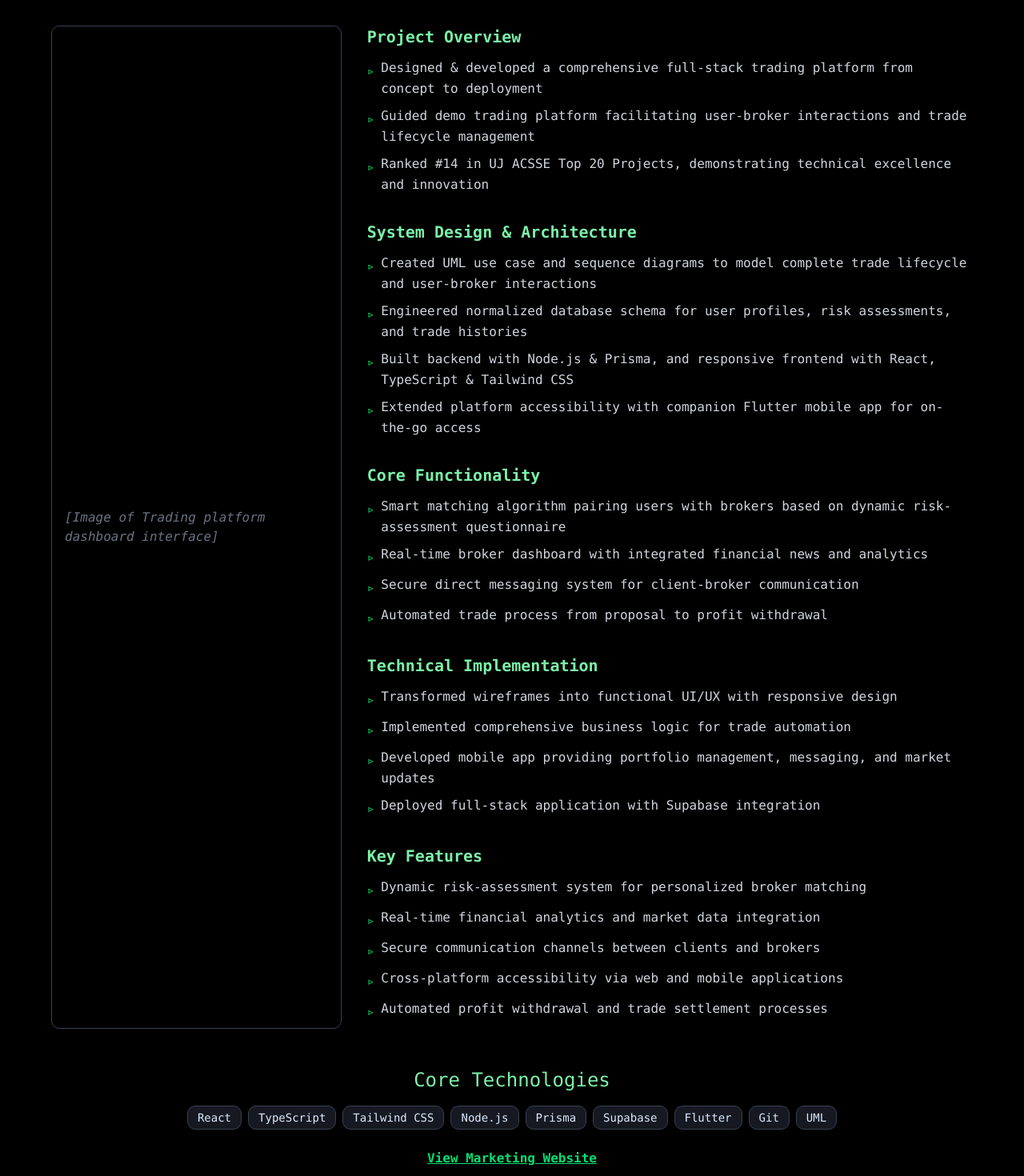
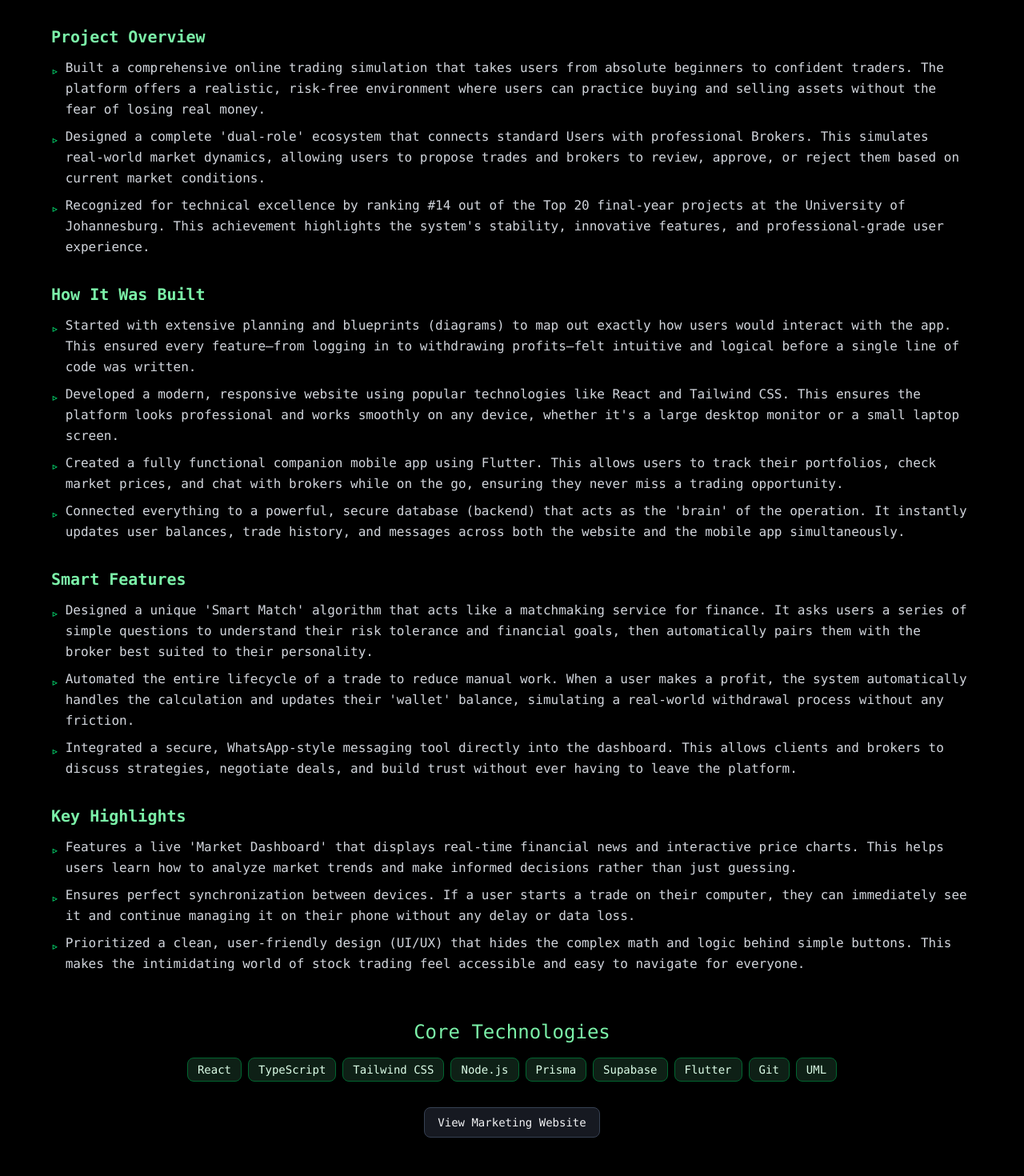
Before and after one commit to 4amogelangkotu/agkotu-portfolio, a React (Vite) app: page /project/benchmark-trader in a window 1280 px wide. Shown: the part 160-1630 px from the top of the page at 80% size. Built offline with nearby package versions, Linux system fonts and the light colour scheme.

Commit message:
fixed the no-auto-scroll-to-top problem with the project pages

```diff
--- /dev/null
+++ b/src/components/RootLayout.tsx
@@ -0,0 +1,11 @@
+// src/components/RootLayout.tsx
+import { Outlet, ScrollRestoration } from "react-router-dom";
+
+export default function RootLayout() {
+    return (
+        <>
+            <ScrollRestoration />
+            <Outlet />
+        </>
+    );
+}
--- a/src/data/projectsData.tsx
+++ b/src/data/projectsData.tsx
@@ -86,37 +86,34 @@ const benchmarkTraderProjectSections: ProjectSectionItem[] = [
   {
     title: "Project Overview",
     items: [
-      "Designed & developed a comprehensive full-stack trading platform from concept to deployment",
-      "Guided demo trading platform facilitating user-broker interactions and trade lifecycle management",
-      "Ranked #14 in UJ ACSSE Top 20 Projects, demonstrating technical excellence and innovation",
+      "Built a comprehensive online trading simulation that takes users from absolute beginners to confident traders. The platform offers a realistic, risk-free environment where users can practice buying and selling assets without the fear of losing real money.",
+      "Designed a complete 'dual-role' ecosystem that connects standard Users with professional Brokers. This simulates real-world market dynamics, allowing users to propose trades and brokers to review, approve, or reject them based on current market conditions.",
+      "Recognized for technical excellence by ranking #14 out of the Top 20 final-year projects at the University of Johannesburg. This achievement highlights the system's stability, innovative features, and professional-grade user experience.",
     ],
   },
   {
-    title: "System Design & Architecture",
+    title: "How It Was Built",
     items: [
-      "Created UML use case and sequence diagrams to model complete trade lifecycle and user-broker interactions",
-      "Engineered normalized database schema for user profiles, risk assessments, and trade histories",
-      "Built backend with Node.js & Prisma, and responsive frontend with React, TypeScript & Tailwind CSS",
-      "Extended platform accessibility with companion Flutter mobile app for on-the-go access",
+      "Started with extensive planning and blueprints (diagrams) to map out exactly how users would interact with the app. This ensured every feature—from logging in to withdrawing profits—felt intuitive and logical before a single line of code was written.",
+      "Developed a modern, responsive website using popular technologies like React and Tailwind CSS. This ensures the platform looks professional and works smoothly on any device, whether it's a large desktop monitor or a small laptop screen.",
+      "Created a fully functional companion mobile app using Flutter. This allows users to track their portfolios, check market prices, and chat with brokers while on the go, ensuring they never miss a trading opportunity.",
+      "Connected everything to a powerful, secure database (backend) that acts as the 'brain' of the operation. It instantly updates user balances, trade history, and messages across both the website and the mobile app simultaneously.",
     ],
   },
   {
-    title: "Core Functionality",
+    title: "Smart Features",
     items: [
-      "Smart matching algorithm pairing users with brokers based on dynamic risk-assessment questionnaire",
-      "Real-time broker dashboard with integrated financial news and analytics",
-      "Secure direct messaging system for client-broker communication",
-      "Automated trade process from proposal to profit withdrawal",
+      "Designed a unique 'Smart Match' algorithm that acts like a matchmaking service for finance. It asks users a series of simple questions to understand their risk tolerance and financial goals, then automatically pairs them with the broker best suited to their personality.",
+      "Automated the entire lifecycle of a trade to reduce manual work. When a user makes a profit, the system automatically handles the calculation and updates their 'wallet' balance, simulating a real-world withdrawal process without any friction.",
+      "Integrated a secure, WhatsApp-style messaging tool directly into the dashboard. This allows clients and brokers to discuss strategies, negotiate deals, and build trust without ever having to leave the platform.",
     ],
   },
   {
-    title: "Key Features",
+    title: "Key Highlights",
     items: [
-      "Dynamic risk-assessment system for personalized broker matching",
-      "Real-time financial analytics and market data integration",
-      "Secure communication channels between clients and brokers",
-      "Cross-platform accessibility via web and mobile applications",
-      "Automated profit withdrawal and trade settlement processes",
+      "Features a live 'Market Dashboard' that displays real-time financial news and interactive price charts. This helps users learn how to analyze market trends and make informed decisions rather than just guessing.",
+      "Ensures perfect synchronization between devices. If a user starts a trade on their computer, they can immediately see it and continue managing it on their phone without any delay or data loss.",
+      "Prioritized a clean, user-friendly design (UI/UX) that hides the complex math and logic behind simple buttons. This makes the intimidating world of stock trading feel accessible and easy to navigate for everyone.",
     ],
   },
 ];
--- a/src/pages/projects/BenchmarkTrader.tsx
+++ b/src/pages/projects/BenchmarkTrader.tsx
@@ -1,104 +1,152 @@
 // src/pages/ProjectBenchmarkTrader.tsx
-// import React from 'react';
+import { useState } from 'react';
 import Description from '../../components/Description';
-
-// NOTE: Ideally, move the project data to a central file (e.g., src/data/projects.ts)
-const benchmarkTraderProject = [
-    {
-        title: "Project Overview",
-        items: [
-            "Designed & developed a comprehensive full-stack trading platform from concept to deployment",
-            "Guided demo trading platform facilitating user-broker interactions and trade lifecycle management",
-            "Ranked #14 in UJ ACSSE Top 20 Projects, demonstrating technical excellence and innovation"
-        ]
-    },
-    {
-        title: "System Design & Architecture",
-        items: [
-            "Created UML use case and sequence diagrams to model complete trade lifecycle and user-broker interactions",
-            "Engineered normalized database schema for user profiles, risk assessments, and trade histories",
-            "Built backend with Node.js & Prisma, and responsive frontend with React, TypeScript & Tailwind CSS",
-            "Extended platform accessibility with companion Flutter mobile app for on-the-go access"
-        ]
-    },
-    {
-        title: "Core Functionality",
-        items: [
-            "Smart matching algorithm pairing users with brokers based on dynamic risk-assessment questionnaire",
-            "Real-time broker dashboard with integrated financial news and analytics",
-            "Secure direct messaging system for client-broker communication",
-            "Automated trade process from proposal to profit withdrawal"
-        ]
-    },
-    {
-        title: "Technical Implementation",
-        items: [
-            "Transformed wireframes into functional UI/UX with responsive design",
-            "Implemented comprehensive business logic for trade automation",
-            "Developed mobile app providing portfolio management, messaging, and market updates",
-            "Deployed full-stack application with Supabase integration"
-        ]
-    },
-    {
-        title: "Key Features",
-        items: [
-            "Dynamic risk-assessment system for personalized broker matching",
-            "Real-time financial analytics and market data integration",
-            "Secure communication channels between clients and brokers",
-            "Cross-platform accessibility via web and mobile applications",
-            "Automated profit withdrawal and trade settlement processes"
-        ]
-    }
-];
-
-const benchmarkTraderTech = ['React', 'TypeScript', 'Tailwind CSS', 'Node.js', 'Prisma', 'Supabase', 'Flutter', 'Git', 'UML'];
+import { allProjects } from '../../data/projectsData';
+// Placeholder for future logo
+// import btLogo from '../../assets/bt/bt-logo.svg';
 
 export default function ProjectBenchmarkTrader() {
+
+    // 1. Find the specific project data
+    const project = allProjects.find((p) => p.id === "benchmark-trader");
+
+    // 2. Setup Gallery Logic
+    const galleryImages = project?.galleryImages || [];
+    const [currentIdx, setCurrentIdx] = useState(0);
+
+    const nextImage = () => {
+        if (galleryImages.length > 0) {
+            setCurrentIdx((prev) => (prev + 1) % galleryImages.length);
+        }
+    };
+
+    const prevImage = () => {
+        if (galleryImages.length > 0) {
+            setCurrentIdx((prev) => (prev - 1 + galleryImages.length) % galleryImages.length);
+        }
+    };
+
+    // Safety check
+    if (!project) {
+        return <div className="text-white text-center p-20">Project data not found.</div>;
+    }
+
     return (
         <div className="min-h-screen text-white font-mono w-full p-10 bg-black">
             <div className="max-w-6xl mx-auto py-10">
-                <h1 className="text-4xl text-green-400 mb-2 text-center font-bold">Benchmark Trader</h1>
-                <p className="text-gray-400 text-center mb-10">Feb 2025 - Oct 2025 | Ranked #14 in UJ ACSSE Top 20 Projects</p>
 
-                <div className="grid gap-8 md:grid-cols-2 lg:grid-cols-3">
-                    {/* Project Image Placeholder */}
-                    <div className="lg:col-span-1 border border-gray-700 p-4 rounded-lg flex items-center justify-center h-full">
-                        <div className="text-gray-500 italic">
+                {/* --- HEADER --- */}
+                <div className="flex items-center justify-center gap-4 mb-2">
+                    {/* <img
+                        src={btLogo}
+                        alt="Benchmark Trader Logo"
+                        className="w-12 h-12 md:w-16 md:h-16"
+                    />
+                    */}
+                    <h1 className="text-3xl md:text-4xl text-white font-bold text-center">
+                        {project.title}
+                    </h1>
+                </div>
 
+                {/* --- DATE / SUBTITLE --- */}
+                <p className="text-gray-400 text-center mb-10">
+                    {project.date}
+                </p>
 
-                            [Image of Trading platform dashboard interface]
+                {/* --- DYNAMIC SECTIONS --- */}
+                <div className="grid gap-6 mb-12">
+                    {project.sections.map((section, index) => (
+                        <Description
+                            key={index}
+                            title={section.title}
+                            items={section.items}
+                        />
+                    ))}
+                </div>
 
+                {/* --- GALLERY SECTION --- */}
+                {galleryImages.length > 0 && (
+                    <div className="mb-16">
+                        <h3 className="text-2xl text-green-300 mb-6 text-center">Project Gallery</h3>
+
+                        <div className="relative w-full bg-gray-900 rounded-xl overflow-hidden border border-gray-700 shadow-xl">
+                            <div className="relative aspect-video w-full flex items-center justify-center bg-black">
+                                <img
+                                    src={galleryImages[currentIdx].src}
+                                    alt={galleryImages[currentIdx].caption}
+                                    className="object-contain w-full h-full"
+                                />
+                            </div>
+
+                            {/* Navigation Buttons */}
+                            <button
+                                onClick={prevImage}
+                                className="absolute left-4 top-1/2 -translate-y-1/2 bg-black/50 hover:bg-green-500/80 text-white p-3 rounded-full transition-all duration-300 backdrop-blur-sm border border-gray-600 hover:border-green-400 z-10"
+                            >
+                                &#10094;
+                            </button>
+
+                            <button
+                                onClick={nextImage}
+                                className="absolute right-4 top-1/2 -translate-y-1/2 bg-black/50 hover:bg-green-500/80 text-white p-3 rounded-full transition-all duration-300 backdrop-blur-sm border border-gray-600 hover:border-green-400 z-10"
+                            >
+                                &#10095;
+                            </button>
+
+                            {/* Caption Bar */}
+                            <div className="bg-black p-4 border-t border-gray-800 flex flex-col md:flex-row justify-between items-center gap-2">
+                                <p className="text-gray-400 text-sm italic text-center md:text-left">
+                                    {galleryImages[currentIdx].caption}
+                                </p>
+                                <span className="text-xs text-gray-600 font-bold whitespace-nowrap">
+                                    {currentIdx + 1} / {galleryImages.length}
+                                </span>
+                            </div>
                         </div>
                     </div>
+                )}
 
-                    {/* Project Descriptions */}
-                    <div className="lg:col-span-2 grid gap-6">
-                        {benchmarkTraderProject.map((item, index) => (
-                            <Description key={index} title={item.title} items={item.items} />
-                        ))}
-                    </div>
-                </div>
-
+                {/* --- TECH STACK --- */}
                 <div className="mt-12 text-center">
                     <h2 className="text-2xl text-green-300 mb-4">Core Technologies</h2>
                     <div className="flex flex-wrap justify-center gap-2">
-                        {benchmarkTraderTech.map((tech) => (
+                        {project.techStack.map((tech) => (
                             <span
                                 key={tech}
-                                className="bg-[#161921] border border-gray-700 text-blue-100 px-3 py-1 rounded-lg text-sm"
+                                className="bg-[#0e2016] border border-green-800
+                                    text-green-100 px-3 py-1 rounded-md text-sm flex
+                                    items-center gap-2 transition-all duration-300
+                                    ease-in-out hover:border-green-400 hover:shadow-lg
+                                    hover:shadow-green-500/25 hover:scale-105
+                                    hover:bg-[#0f2a1d] cursor-pointer"
                             >
                                 {tech}
                             </span>
                         ))}
                     </div>
-                    <p className="mt-6">
-                        <a href="https://adam.uj.ac.za/projectsday/teamweb/Team32/index.html"
-                            className="text-green-400 hover:text-green-300 underline transition-colors duration-300 font-bold">
-                            View Marketing Website
-                        </a>
-                    </p>
+
+                    {/* External Link Button */}
+                    {project.externalLink && (
+                        <div className="mt-8">
+                            <a
+                                href={project.externalLink}
+                                target="_blank"
+                                rel="noopener noreferrer"
+                                className="inline-flex items-center
+                                    bg-[#161921] border border-gray-700
+                                    text-gray-100 px-4 py-2 rounded-md
+                                    text-sm transition-all duration-300
+                                    ease-in-out hover:border hover:border-green-400
+                                    hover:shadow-lg hover:shadow-green-500/25
+                                    hover:scale-105 hover:bg-green-900"
+                            >
+                                View Marketing Website
+                            </a>
+                        </div>
+                    )}
                 </div>
 
+                {/* --- FOOTER --- */}
                 <div className="text-center mt-12">
                     <a href="/" className="text-blue-400 hover:text-blue-300 underline transition-colors duration-300">
                         &larr; Back to Portfolio
```
Also changed, not shown: src/pages/projects/EThrifting.tsx (+6 -1 lines), src/pages/projects/TrafficSignDetector.tsx (+6 -1 lines), src/routes.ts (+11 -4 lines).
